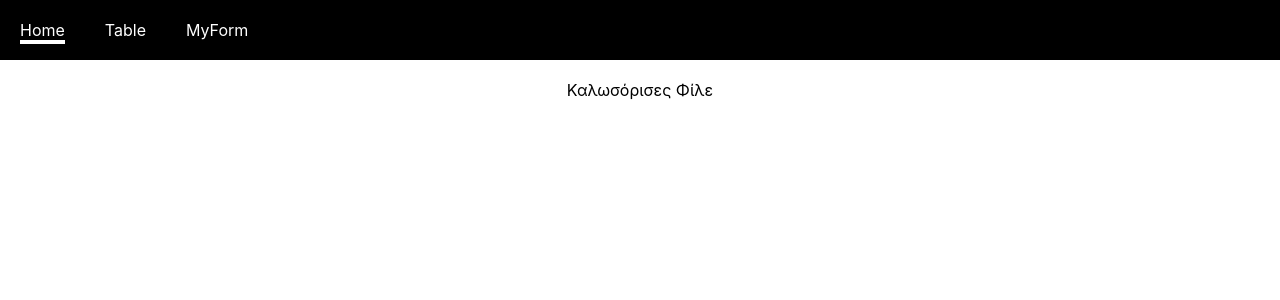
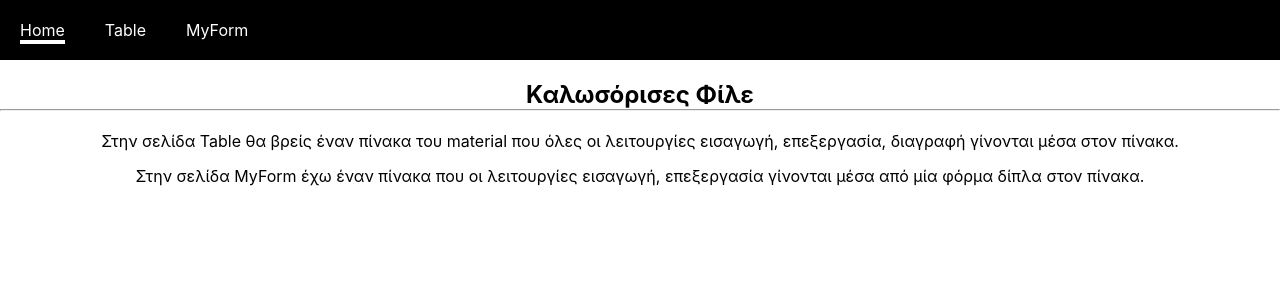
Before and after one commit to vtloupas/crudReactApp, a React (Create React App) app: page / in a window 1280 px wide. Shown: the top 300 px of the page. Built offline with nearby package versions, Linux system fonts and the light colour scheme.

Commit message:
Πληροφορίες στην αρχική σελίδα

```diff
--- a/src/components/home.js
+++ b/src/components/home.js
@@ -1,5 +1,14 @@
 import React from "react";
 
 export function home () {
-    return(<div>Καλωσόρισες Φίλε</div>)
+    return(
+        <row>
+            <h2>Καλωσόρισες Φίλε</h2>
+            <hr/>
+            <br/>
+            <p>Στην σελίδα Table θα βρείς έναν πίνακα του material που όλες οι λειτουργίες εισαγωγή, επεξεργασία, διαγραφή γίνονται μέσα στον πίνακα.</p>
+            <p>Στην σελίδα MyForm έχω έναν πίνακα που οι λειτουργίες εισαγωγή, επεξεργασία γίνονται μέσα από μία φόρμα δίπλα στον πίνακα.</p>
+        </row>
+
+    )
 }
```
